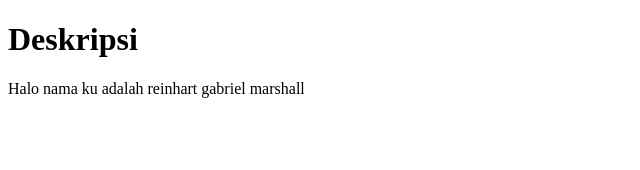
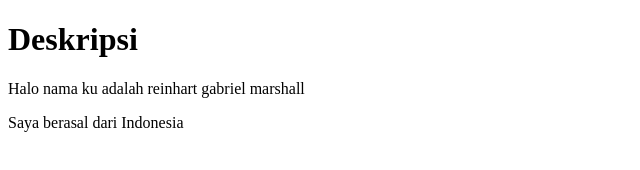
Before and after one commit to RollBy0/PWD-250713272, a plain HTML site: page index.html in a window 1280 px wide. Shown: the whole page, without its empty margins (0-640 px from the left). Drawn offline with Linux system fonts and the light colour scheme.

Commit message:
Perubahan #2

```diff
--- a/index.html
+++ b/index.html
@@ -8,6 +8,6 @@
 <body>
     <h1>Deskripsi</h1>
     <p>Halo nama ku adalah reinhart gabriel marshall</p>
-
+    <p>Saya berasal dari Indonesia</p>
 </body>
 </html>
```
